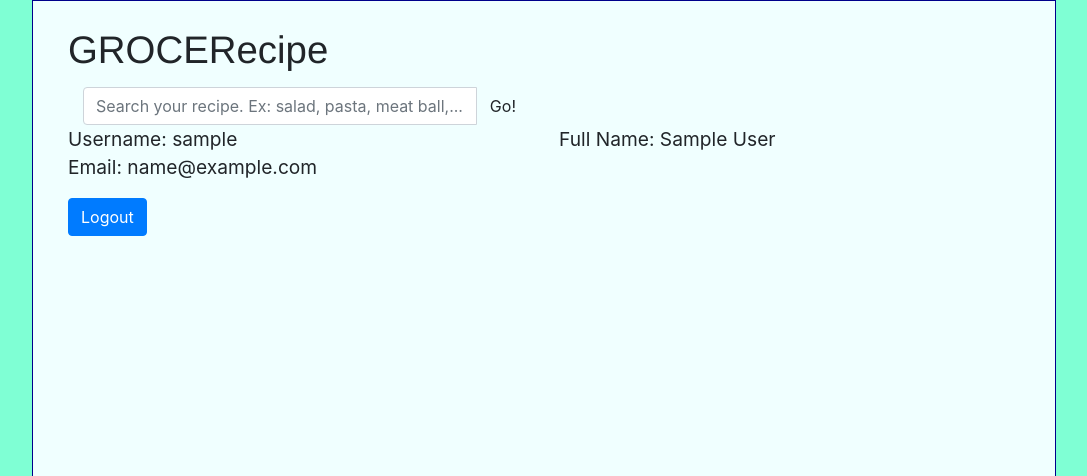
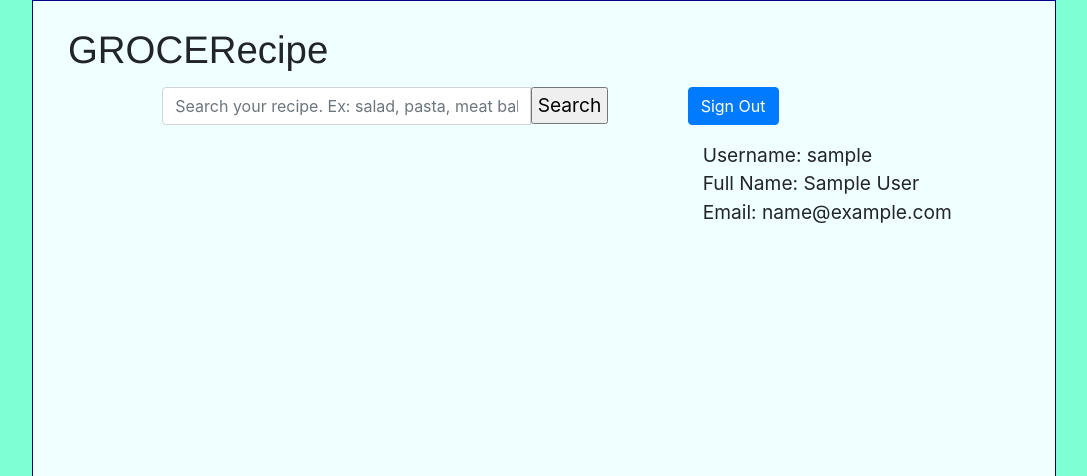
Before and after one commit to Minh-BuiQuang/CSIS3280TermProject, a PHP site: page / in a window 1280 px wide. Shown: the top 476 px of the page, without its empty margins (96-1183 px from the left). Run offline with PHP 8.4, Linux system fonts and the light colour scheme; the visitor is signed in with stand-in values (Sample User, id 1).

Commit message:
Implement search recipe API call and display results

```diff
--- a/ProjectSrc/inc/Entity/Page.class.php
+++ b/ProjectSrc/inc/Entity/Page.class.php
@@ -29,23 +29,33 @@ class Page  {
     <?php
     }
 
-    static function showUserDetails(User $u) {
+    static function showTopBar(User $u) {
     ?>
-    <FORM ACTION="" METHOD="POST">
+    <div class="container">
+        <div class="row">
+            <form method="post" class="container col-md-6">
+                <div class="input-group">
+                    <input type="text" class="form-control" name="keyword" placeholder="Search your recipe. Ex: salad, pasta, meat ball,...">
+                    <span class="input-group-btn">
+                        <input type="submit" name="submit" value="Search">
+                    </span>
+                </div>
+            </form>
+            <FORM class="col-md-4" ACTION="" METHOD="POST">
                 <div class="form-group row">
-            <div class="col-md-6">
+                    <div class="row">
+                    <a class="btn btn-primary" href="logout.php" role="button">Sign Out</a>
+                    </div>
+                </div>
+                <div class="row">
                     Username: <?php echo $u->getUserName(); ?>
                 </div>
-            <div class="col-md-6">
+                <div class="row">
                     Full Name: <?php echo $u->getFullName(); ?>
                 </div>
-            <div class="col-md-6">
+                <div class="row">
                     Email: <?php echo $u->getEmail(); ?>
                 </div>
-        </div>
-        <div class="form-group row">
-            <div class="col-md-6">
-            <a class="btn btn-primary" href="logout.php" role="button">Logout</a>
             </div>
         </div>
     </div>
@@ -128,20 +138,38 @@ class Page  {
         <?php
     }
 
-    static function showSearchBar() {
+    static function showSearchResults($recipes) {
+        // var_dump($recipes);
+        echo "<div class=\"container \">";
+        foreach($recipes as $recipe){
             ?>
-        <div class="container">
-            <div class="row">
-                <div class="col-md-6">
-                    <div class="input-group">
-                        <input type="text" class="form-control" name="keyword" placeholder="Search your recipe. Ex: salad, pasta, meat ball,...">
-                        <span class="input-group-btn">
-                            <button class="btn btn-default" type="button">Go!</button>
-                        </span>
+                <div class="container p-4 m-4 bg-info rounded">
+                    <div class="row pb-4">
+                        <div class="col-md-8">
+                            <div class="card">
+                                <div class="card-body">
+                                    <h3 class="card-title"><?=$recipe->getLabel()?></h3>
+                                    <?php
+                                    //formate calories to 2 decimal places
+                                    $calories = number_format($recipe->getCalories(), 2);
+                                    ?>
+                                    <p class="card-text">Total Calories: <?=$calories?></p>
+                                    <p class="card-text">Ingredients:</p>
+                                    <?php
+                                        foreach($recipe->getIngredientLines() as $ingredient){
+                                            //display ingredients text with reduced line spacing
+                                            echo "<p class='card-text' style='line-height: 1;'>• $ingredient</p>";
+                                        }
+                                    ?>
                                 </div>
                             </div>
                         </div>
+                    <div class="col-md-4">
+                        <img src="<?=$recipe->getImage()?>" class="card-img-top img-fluid" alt="Recipe Image" style="max-width: 300px;">
+                    </div>
                 </div>
             <?php
+        echo "</div>";
         }
     }
+}
--- a/ProjectSrc/index.php
+++ b/ProjectSrc/index.php
@@ -2,11 +2,18 @@
 require_once("inc/config.inc.php");
 require_once("inc/Entity/Page.class.php");
 require_once("inc/Entity/User.class.php");
+require_once("inc/Entity/Recipe.class.php");
+require_once("inc/Entity/APIHelper.class.php");
 require_once("inc/Utility/PDOAgent.class.php");
 require_once("inc/Utility/UserDAO.class.php");
 require_once("inc/Utility/LoginManager.class.php");
 
 session_start();
+$searchResults = array();
+if(isset($_POST['keyword'])){
+    //Handle the search
+    $searchResults = APIHelper::getRecipes($_POST['keyword']);
+}
 
 // verify the login
 if(LoginManager::verifyLogin()){
@@ -14,8 +21,10 @@ if(LoginManager::verifyLogin()){
     UserDAO::init();
     $user = UserDAO::getUser($_SESSION['loggedin']);
     Page::header();
-    Page::showSearchBar();
-    Page::showUserDetails($user);
+    Page::showTopBar($user);
+    if(!empty($searchResults)){
+        Page::showSearchResults($searchResults);
+    }
     Page::footer();
 } else {
     header("Location: login.php");
```
Also changed, not shown: ProjectSrc/inc/Entity/APIHelper.class.php (added, +46 -0 lines), ProjectSrc/inc/Entity/Recipe.class.php (added, +43 -0 lines). Lines whose indentation alone changed are shown as unchanged.
